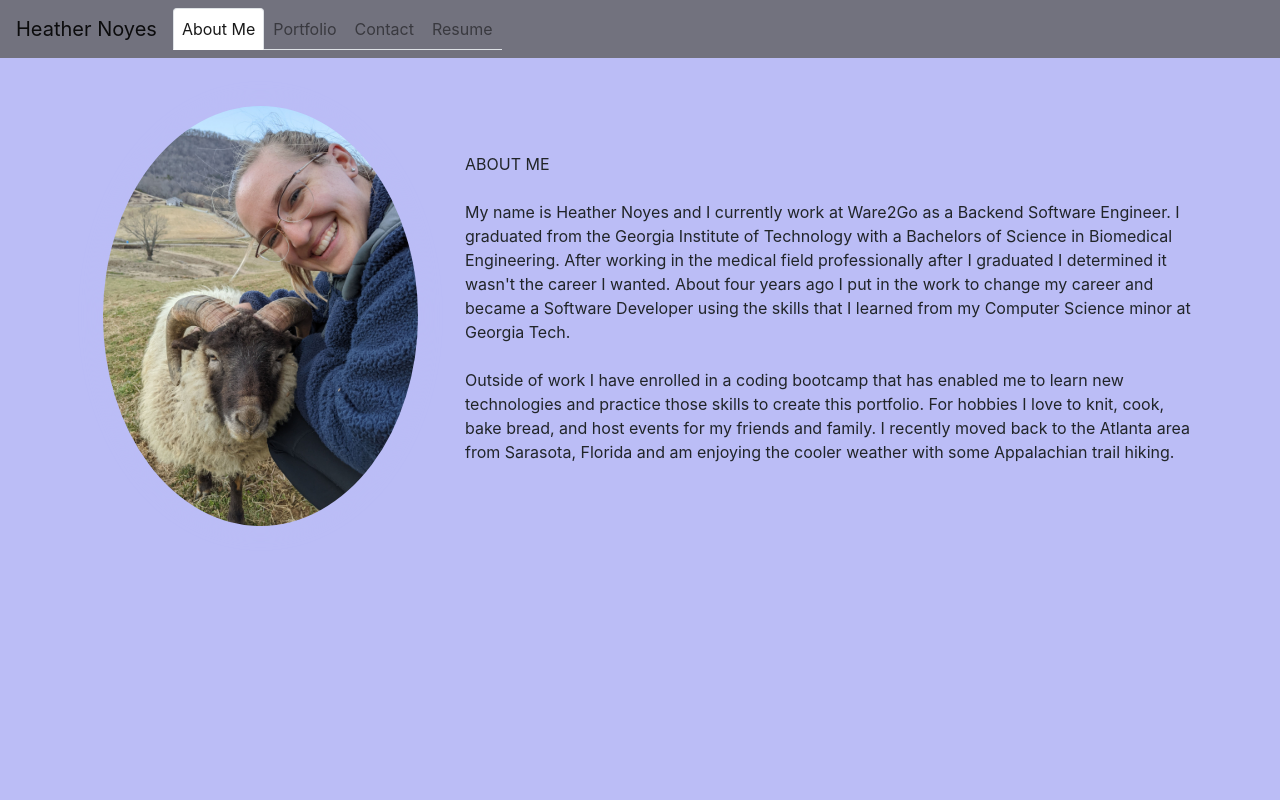
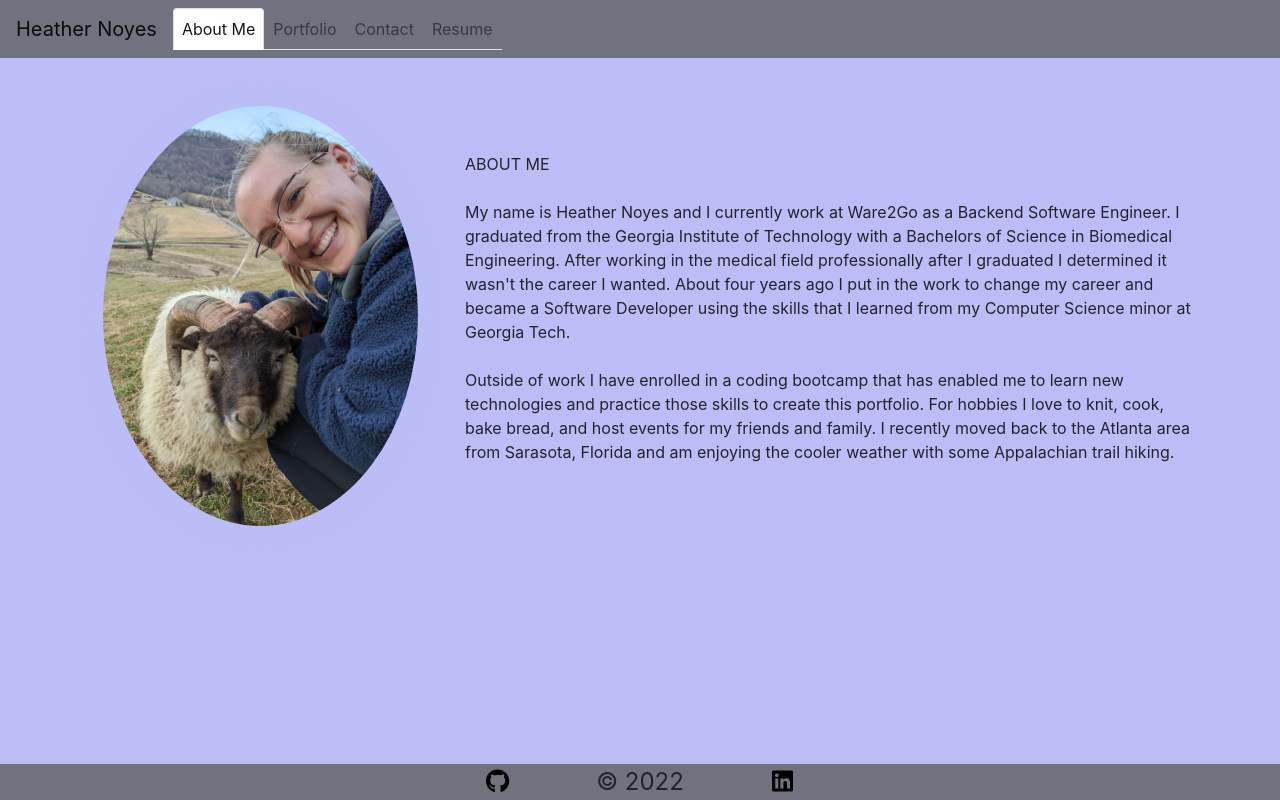
Before and after one commit to heatherknoyes/hnoyes-react-portfolio, a React (Create React App) app: page /contact in a window 1280 px wide. Built offline with nearby package versions, Linux system fonts and the light colour scheme.

Commit message:
Updated footer to have workable links

```diff
--- a/package.json
+++ b/package.json
@@ -5,6 +5,7 @@
   "private": true,
   "dependencies": {
     "@fortawesome/fontawesome-svg-core": "^6.1.1",
+    "@fortawesome/free-brands-svg-icons": "^6.1.1",
     "@fortawesome/free-regular-svg-icons": "^6.1.1",
     "@fortawesome/free-solid-svg-icons": "^6.1.1",
     "@fortawesome/react-fontawesome": "^0.2.0",
--- a/src/App.js
+++ b/src/App.js
@@ -1,5 +1,10 @@
 import React from "react";
 import PortfolioContainer from "./components/PortfolioContainer";
+import { library } from "@fortawesome/fontawesome-svg-core";
+import { fas } from "@fortawesome/free-solid-svg-icons";
+import { faGithub, faLinkedin } from "@fortawesome/free-brands-svg-icons";
+
+library.add(fas, faLinkedin, faGithub);
 
 const App = () => <PortfolioContainer />;
 
--- a/src/components/CustomFooter.js
+++ b/src/components/CustomFooter.js
@@ -1,20 +1,30 @@
 import React from "react";
 import "../styles/CustomFooter.css";
+import Container from "react-bootstrap/Container";
+import Row from "react-bootstrap/Row";
+import Col from "react-bootstrap/Col";
 import { FontAwesomeIcon } from "@fortawesome/react-fontawesome";
 
 export default function CustomFooter() {
   return (
-    <footer bgColor="light" className="footer text-center text-lg-left">
-      <div className="text-center p-3">
-        &copy; {new Date().getFullYear()} Copyright:{" "}
-        {/* <a href="https://github.com/heatherknoyes">
-          <i className="fa fa-github" style="font-size: 36px"></i>
-        </a>
-        <a href="https://www.linkedin.com/in/heatherknoyes">
-          <i className="fa fa-linkedin-square" style="font-size: 36px"></i>
-        </a> */}
-        Your <FontAwesomeIcon icon="coffee" /> is hot and ready!
-      </div>
+    <footer>
+      <Container>
+        <Row>
+          <Col sm={{ span: 1, offset: 4 }} className="text-center">
+            <a href="https://github.com/heatherknoyes">
+              <FontAwesomeIcon icon="fa-brands fa-github" />
+            </a>
+          </Col>
+          <Col sm={2} className="text-center">
+            &copy; {new Date().getFullYear()}
+          </Col>
+          <Col sm={1} className="text-center">
+            <a href="https://www.linkedin.com/in/heatherknoyes">
+              <FontAwesomeIcon icon="fa-brands fa-linkedin" />
+            </a>
+          </Col>
+        </Row>
+      </Container>
     </footer>
   );
 }
--- a/src/components/PortfolioContainer.js
+++ b/src/components/PortfolioContainer.js
@@ -5,6 +5,7 @@ import AboutMe from "./pages/AboutMe";
 import Projects from "./pages/Projects";
 import { Contact } from "./pages/Contact";
 import Container from "react-bootstrap/Container";
+import CustomFooter from "./CustomFooter";
 
 export default function PortfolioContainer() {
   const [currentPage, setCurrentPage] = useState("AboutMe");
@@ -35,6 +36,7 @@ export default function PortfolioContainer() {
       {/* We are passing the currentPage from state and the function to update it */}
       {/* Here we are calling the renderPage method which will return a component  */}
       {renderPage()}
+      <CustomFooter />
     </div>
   );
 }
--- a/src/components/pages/Projects.js
+++ b/src/components/pages/Projects.js
@@ -76,10 +76,7 @@ function Projects() {
         </Col>
         <Col lg={4} md={6}>
           <div className="card mt-2">
-            <a
-              className="card mt-4 mx-1"
-              href="https://heatherknoyes.github.io/CodingQuestionsQuiz"
-            >
+            <a href="https://heatherknoyes.github.io/CodingQuestionsQuiz">
               <Image
                 src={quiz}
                 className="img-fluid rounded-top"
--- a/src/components/pages/Resume.js
+++ b/src/components/pages/Resume.js
@@ -1,6 +1,7 @@
 import React from "react";
 import Container from "react-bootstrap/Container";
 import resume from "../../images/HNoyesResume.pdf";
+import "../../styles/Resume.css";
 
 export default function Resume() {
   return (
@@ -8,7 +9,7 @@ export default function Resume() {
       <h3 className="mt-5">
         Download resume{" "}
         <span>
-          <a href={resume} download>
+          <a href={resume} download className="resume">
             HERE
           </a>
         </span>
--- a/src/styles/CustomFooter.css
+++ b/src/styles/CustomFooter.css
@@ -1,9 +1,15 @@
- .footer {
-
-  border-top:2px solid white;
-  position: fixed;
+ footer {
   width: 100%;
   bottom: 0;
-  color: white;
-  font-size: 25px;
+  position: fixed;
+  background-color: var(--secondLight);
+  font-size: 1.5rem;
  }
+
+ a {
+  color: var(--dark);
+ }
+
+ a:hover {
+  color: var(--light);
+ }
--- /dev/null
+++ b/src/styles/Resume.css
@@ -0,0 +1,3 @@
+.resume:hover {
+  color: var(--middle);
+}
--- a/src/styles/StateNav.css
+++ b/src/styles/StateNav.css
@@ -14,6 +14,7 @@
 
 body {
   background-color: var(--light);
+  margin-bottom: 3rem;
 }
 
 a {
```
Also changed, not shown: src/components/CustomNav.js (+1 -6 lines), src/styles/CustomNav.css (+0 -13 lines), 1 other file (tests, documents, lock files or other folders).
